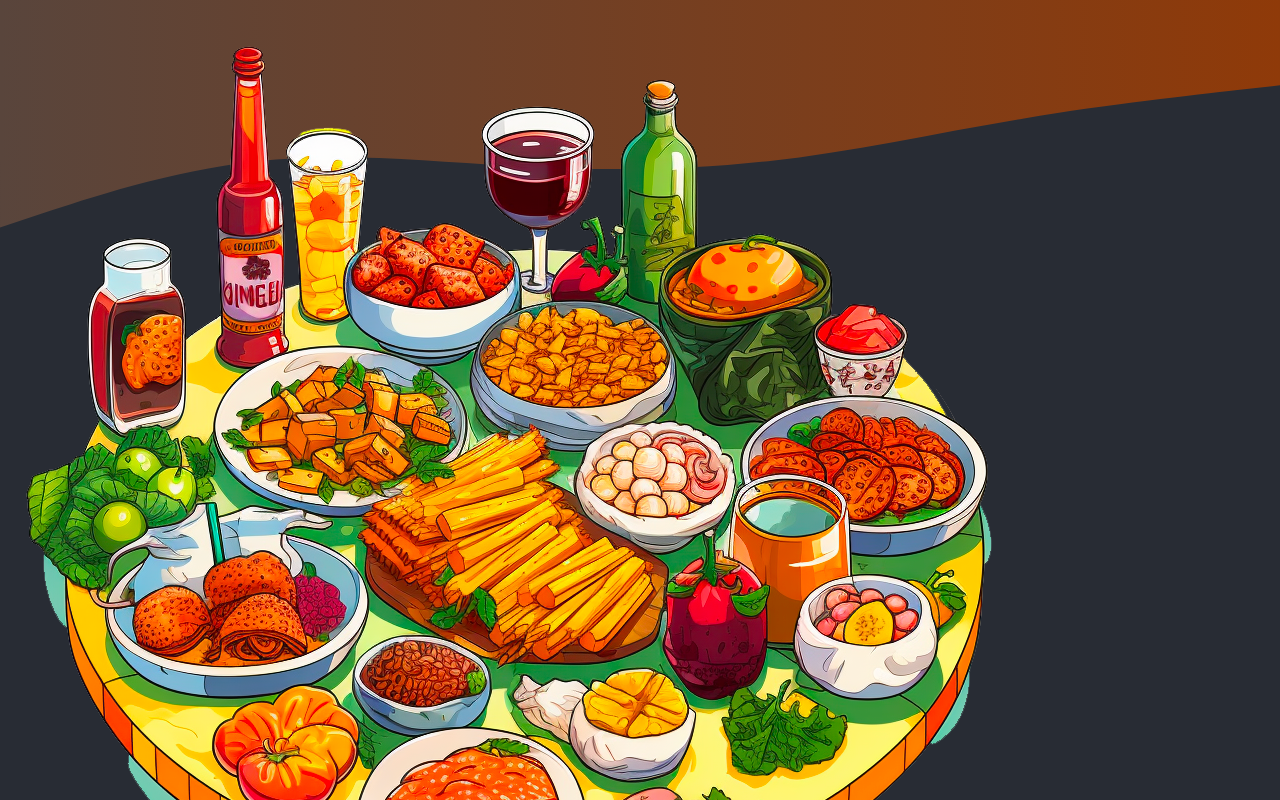
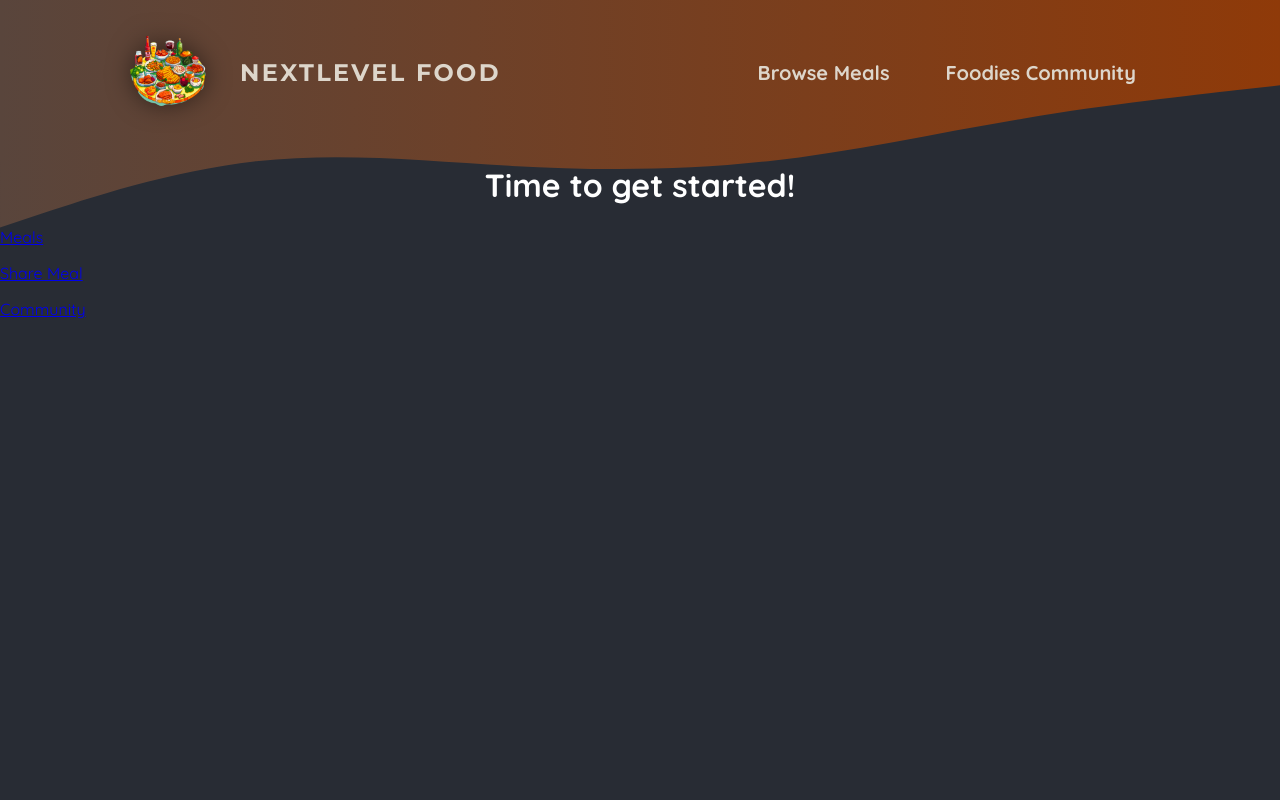
Before and after one commit to safinajjar/next-app, a Next.js app: page / in a window 1280 px wide. Shown: the top 800 px of the page. Built offline with nearby package versions, Linux system fonts and the light colour scheme.

Commit message:
styling main header and replace img with Image component provided by nextjs

```diff
--- a/app/main-header.jsx
+++ b/app/main-header.jsx
@@ -1,15 +1,17 @@
 import Link from "next/link";
 import logoImg from "@/assets/logo.png";
+import classes from "./main-header.module.css";
+import Image from "next/image";
 
 export default function MainHeader() {
   return (
-    <header>
-      <Link href="/">
-        <img src={logoImg.src} alt="A plate with food on it" />
+    <header className={classes.header}>
+      <Link className={classes.logo} href="/">
+        <Image src={logoImg} alt="A plate with food on it" property />
         NextLevel Food
       </Link>
 
-      <nav>
+      <nav className={classes.nav}>
         <ul>
           <li>
             <Link href="/meals">Browse Meals</Link>
--- /dev/null
+++ b/app/main-header.module.css
@@ -0,0 +1,67 @@
+.header {
+  display: flex;
+  justify-content: space-between;
+  align-items: center;
+  padding: 2rem 1rem;
+}
+
+@media (min-width: 768px) {
+  .header {
+    padding: 2rem 10%;
+  }
+}
+
+.nav ul {
+  list-style: none;
+  margin: 0;
+  padding: 0;
+  display: flex;
+  gap: 1.5rem;
+  /* font-family: 'Montserrat', sans-serif; */
+  font-size: 1.25rem;
+}
+
+.nav a {
+  text-decoration: none;
+  color: #ddd6cb;
+  font-weight: bold;
+  padding: 0.5rem 1rem;
+  border-radius: 0.5rem;
+}
+
+.nav a:hover,
+.nav a:active {
+  background: linear-gradient(90deg, #ff8a05, #f9b331);
+  background-clip: text;
+  -webkit-background-clip: text;
+  -webkit-text-fill-color: transparent;
+  text-shadow: 0 0 18px rgba(248, 190, 42, 0.8);
+}
+
+.active {
+  background: linear-gradient(90deg, #ff8a05, #f9b331);
+  background-clip: text;
+  -webkit-background-clip: text;
+  -webkit-text-fill-color: transparent;
+}
+
+.logo {
+  display: flex;
+  align-items: center;
+  justify-content: center;
+  gap: 2rem;
+  text-decoration: none;
+  color: #ddd6cb;
+  font-weight: bold;
+  font-family: "Montserrat", sans-serif;
+  letter-spacing: 0.15rem;
+  text-transform: uppercase;
+  font-size: 1.5rem;
+}
+
+.logo img {
+  width: 5rem;
+  height: 5rem;
+  object-fit: contain;
+  filter: drop-shadow(0 0 0.75rem rgba(0, 0, 0, 0.5));
+}
```
